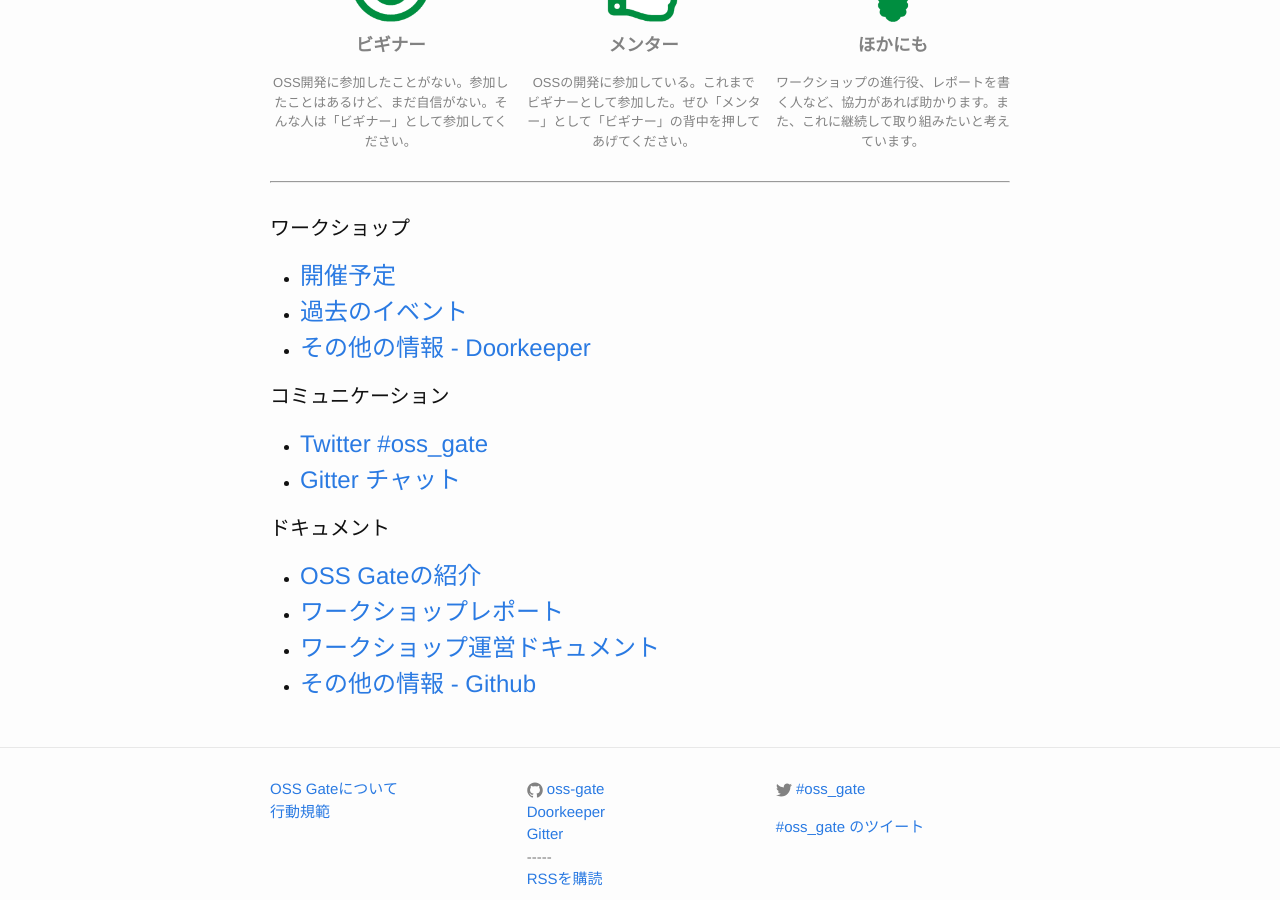
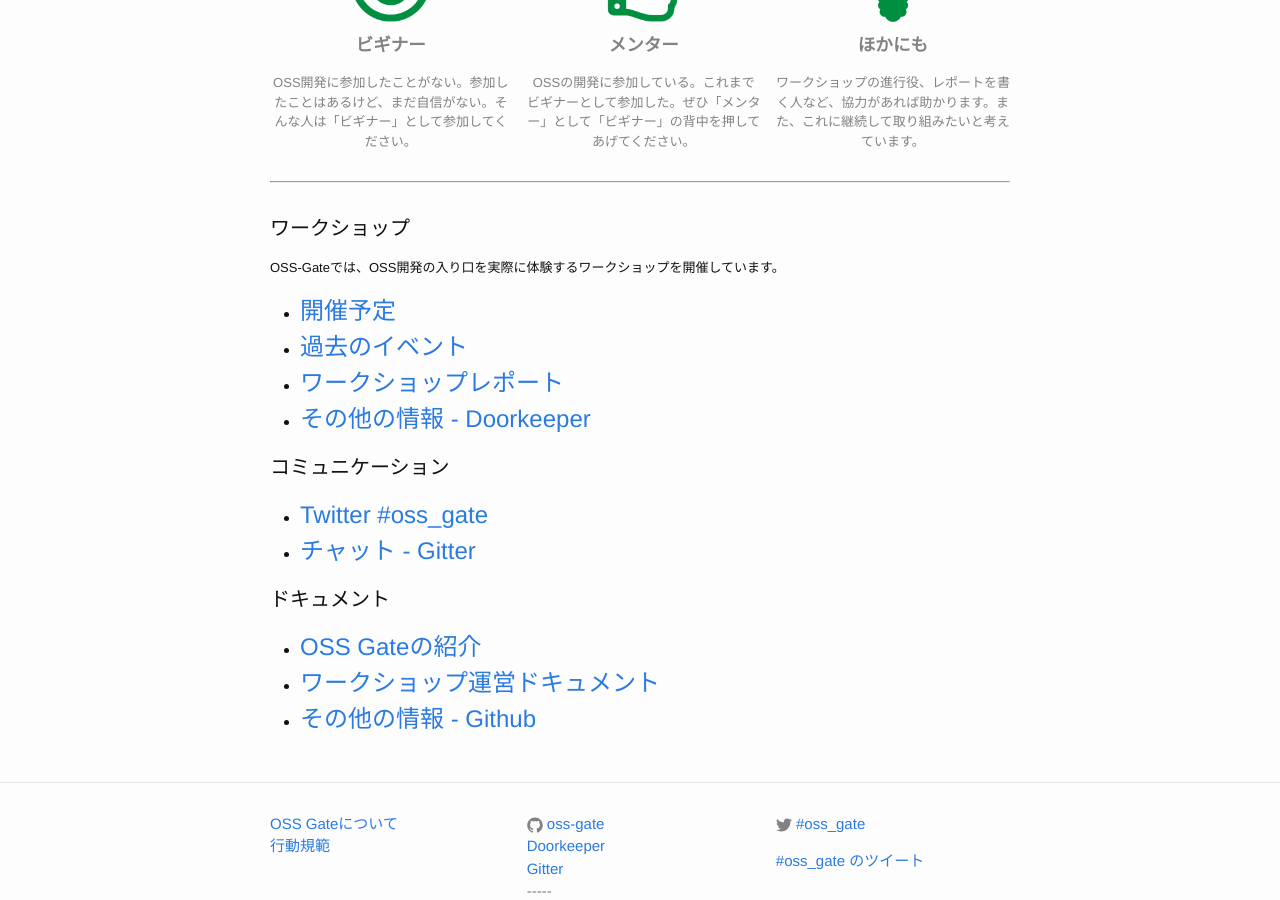
Before and after one commit to oss-gate/oss-gate.github.io, a Jekyll site: the page built from index.html, in a window 1280 px wide and 900 px high, scrolled down 486 px. Built offline with Jekyll 4.4.1, drawn with Linux system fonts in a browser that asks for light colours; comment, search, counter and statistics services are not loaded.

Commit message:
Add captions

```diff
--- a/index.html
+++ b/index.html
@@ -30,9 +30,11 @@
 
   <h2 class="page-heading">ワークショップ</h2>
 
+  <p class="home-point-text">OSS-Gateでは、OSS開発の入り口を実際に体験するワークショップを開催しています。</p>
   <ul>
       <li><a class="post-link" href='https://oss-gate.doorkeeper.jp/events/upcoming' target='_blank'>開催予定</a></li>
 	  <li><a class="post-link" href='https://oss-gate.doorkeeper.jp/events/past' target='_blank'>過去のイベント</a></li>
+	  <li><a class="post-link" href='/workshop/report.html' target='_blank'>ワークショップレポート</a></li>
 	  <li><a class="post-link" href='https://oss-gate.doorkeeper.jp/' target='_blank'>その他の情報 - Doorkeeper</a></li>
   </ul>
 
@@ -40,14 +42,14 @@
 
   <ul>
       <li><a class="post-link" href='https://twitter.com/hashtag/oss_gate?src=hash' target='_blank'>Twitter #oss_gate</a></li>
-      <li><a class="post-link" href='https://gitter.im/oss-gate/home/' target='_blank'>Gitter チャット</a></li>
+      <li><a class="post-link" href='https://gitter.im/oss-gate/home/' target='_blank'>チャット - Gitter</a></li>
   </ul>
 
   <h2 class="page-heading">ドキュメント</h2>
 
   <ul>
       <li><a class="post-link" href='http://oss-gate.github.io/announce/update/2015/12/17/welcome-to-oss-gate.html' target='_blank'>OSS Gateの紹介</a></li>
-	  <li><a class="post-link" href='/workshop/report.html' target='_blank'>ワークショップレポート</a></li>
+
       <li><a class="post-link" href='https://github.com/oss-gate/workshop' target='_blank'>ワークショップ運営ドキュメント</a></li>
       <li><a class="post-link" href='https://github.com/oss-gate' target='_blank'>その他の情報 - Github</a></li>
   </ul>
```
